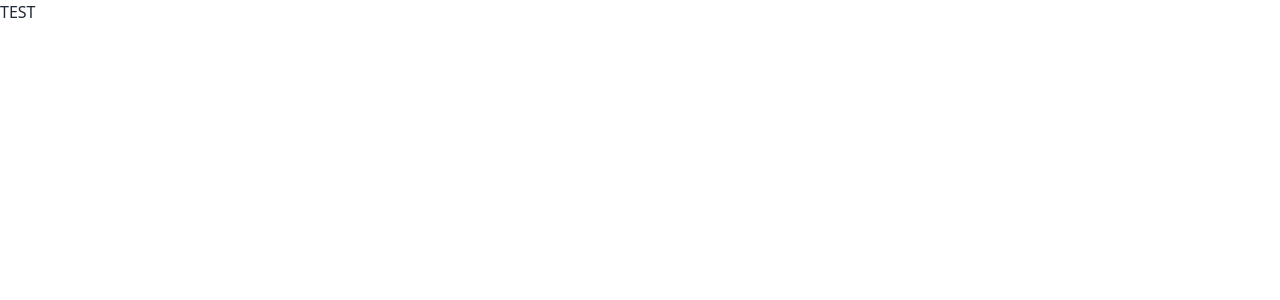
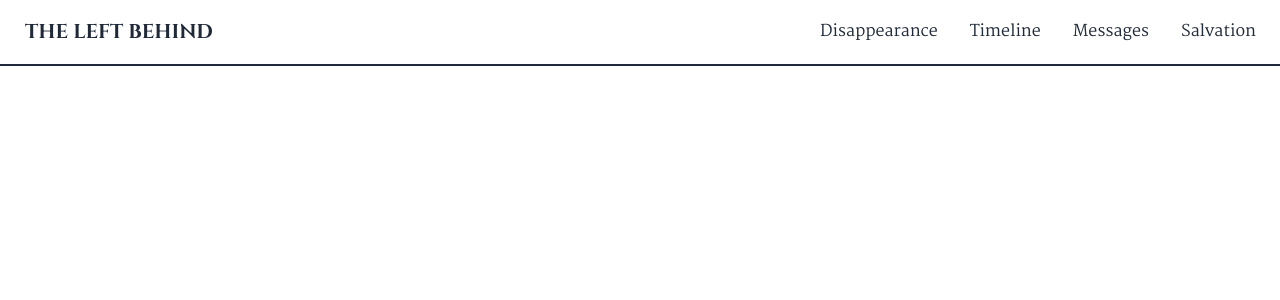
Before and after one commit to RawrBear/theleftbehind, a React (Create React App) app: page / in a window 1280 px wide. Shown: the top 300 px of the page. Built offline with nearby package versions, Linux system fonts and the light colour scheme.

Commit message:
Added links and styling

```diff
--- a/src/App.js
+++ b/src/App.js
@@ -1,9 +1,7 @@
+import HeaderMenu from "./components/HeaderMenu";
+
 function App() {
-    return (
-        <div className="App">
-            <h1>TEST</h1>
-        </div>
-    );
+    return <HeaderMenu />;
 }
 
 export default App;
--- /dev/null
+++ b/src/components/HeaderMenu.jsx
@@ -0,0 +1,32 @@
+import React from "react";
+
+function HeaderMenu() {
+    return (
+        <div className="border-b-2 navbar bg-base-100 border-slate-800">
+            <div className="flex-1">
+                <a className="text-xl normal-case btn btn-ghost">
+                    <h3>THE LEFT BEHIND</h3>
+                </a>
+            </div>
+            <div className="flex-none">
+                <ul className="p-0 menu menu-horizontal">
+                    <li>
+                        <a>Disappearance</a>
+                    </li>
+
+                    <li>
+                        <a>Timeline</a>
+                    </li>
+                    <li>
+                        <a>Messages</a>
+                    </li>
+                    <li>
+                        <a>Salvation</a>
+                    </li>
+                </ul>
+            </div>
+        </div>
+    );
+}
+
+export default HeaderMenu;
--- a/src/index.css
+++ b/src/index.css
@@ -1,17 +1,21 @@
-/* body {
-  margin: 0;
-  font-family: -apple-system, BlinkMacSystemFont, 'Segoe UI', 'Roboto', 'Oxygen',
-    'Ubuntu', 'Cantarell', 'Fira Sans', 'Droid Sans', 'Helvetica Neue',
-    sans-serif;
-  -webkit-font-smoothing: antialiased;
-  -moz-osx-font-smoothing: grayscale;
-}
-
-code {
-  font-family: source-code-pro, Menlo, Monaco, Consolas, 'Courier New',
-    monospace;
-} */
-
+@import url("https://fonts.googleapis.com/css2?family=Cinzel:wght@500;700;900&family=Martel:wght@300;400&display=swap");
 @tailwind base;
 @tailwind components;
 @tailwind utilities;
+
+@layer base {
+    h1 {
+        @apply text-3xl font-Cinzel;
+    }
+    h2 {
+        @apply text-2xl font-Cinzel;
+    }
+    h3 {
+        @apply text-xl font-Cinzel;
+    }
+
+    p,
+    a {
+        @apply font-Martel;
+    }
+}
--- a/tailwind.config.js
+++ b/tailwind.config.js
@@ -1,7 +1,12 @@
 module.exports = {
     content: ["./src/**/*.{js,jsx,ts,tsx}"],
     theme: {
-        extend: {},
+        extend: {
+            fontFamily: {
+                Cinzel: ["Cinzel", "serif"],
+                Martel: ["Martel", "serif"],
+            },
+        },
     },
     plugins: [require("daisyui")],
 };
```
